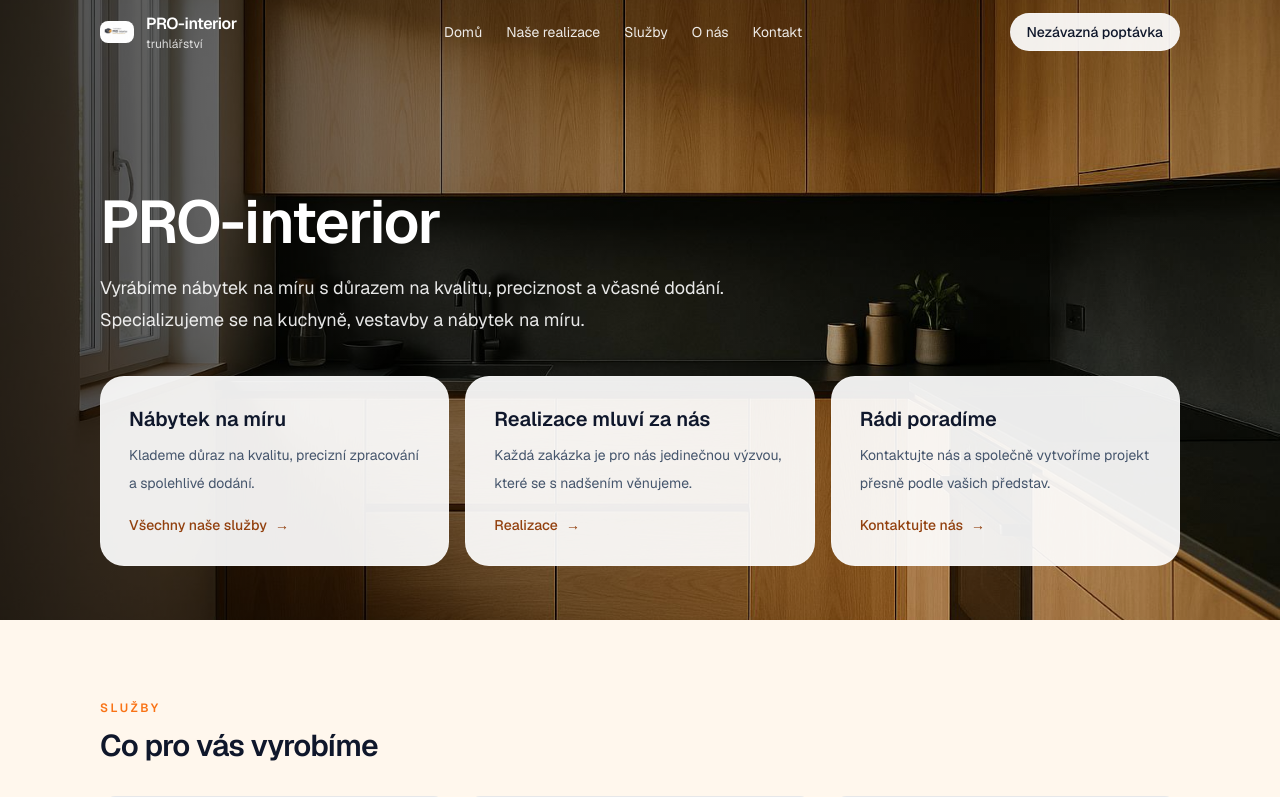
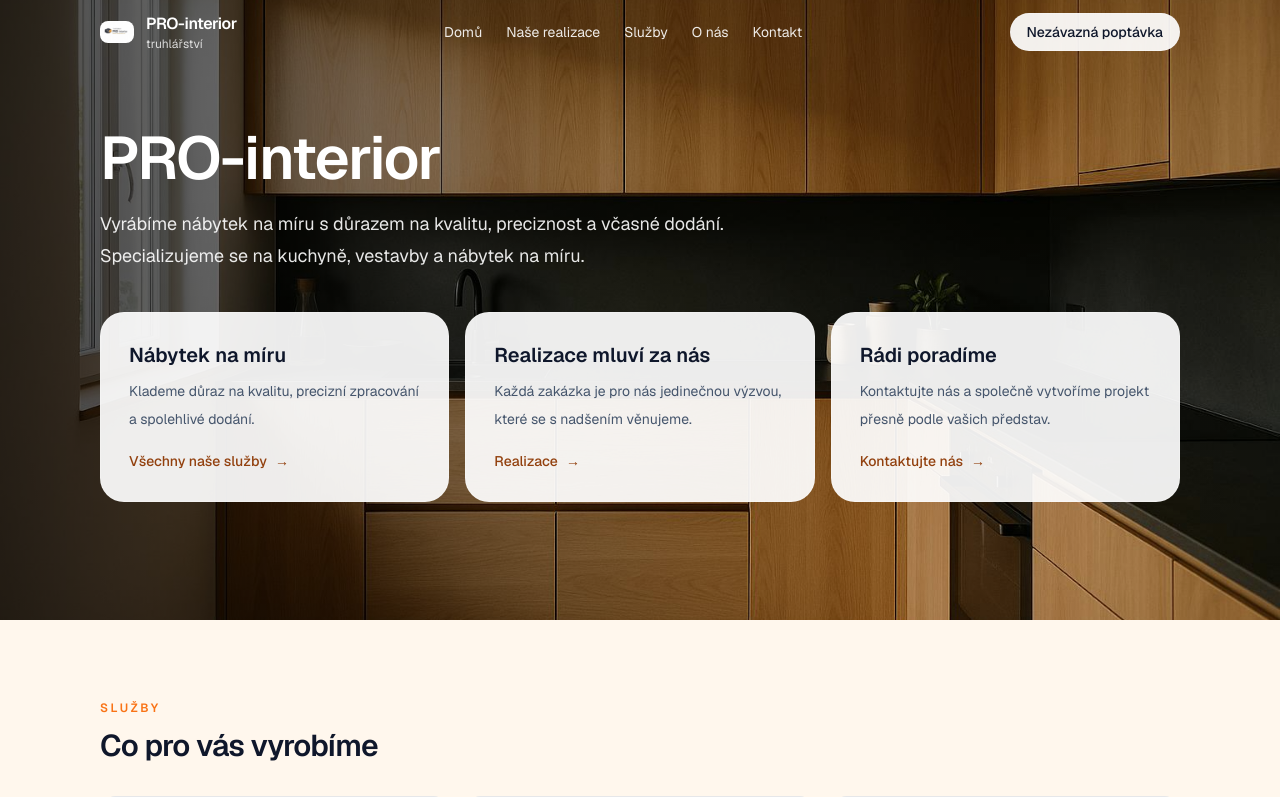
Before and after one commit to Vokurcak68/pro-interior, a Next.js app: page / in a window 1280 px wide. Shown: the top 797 px of the page. Built offline with nearby package versions, Linux system fonts and the light colour scheme.

Commit message:
fix(home): reduce hero top padding so text starts higher

```diff
--- a/src/app/page.tsx
+++ b/src/app/page.tsx
@@ -35,13 +35,13 @@ export default function Home() {
                 "linear-gradient(90deg, rgba(0,0,0,.72) 0%, rgba(0,0,0,.28) 55%, rgba(0,0,0,.10) 100%), url(/realizace/hero-1.jpg)",
               backgroundSize: "cover",
               backgroundPosition: "center",
-              // oříznutí horní části (pod header barem)
-              paddingTop: "64px",
+              // prostor pod overlay headrem (ať text nezačíná moc nízko)
+              paddingTop: "48px",
               boxSizing: "border-box",
             }}
           >
             <div className="container h-full">
-              <div className="pt-28 sm:pt-32">
+              <div className="pt-16 sm:pt-20">
                 <div className="max-w-2xl">
                   <h1 className="text-white text-4xl sm:text-6xl font-semibold tracking-tight">
                     PRO-interior
```
